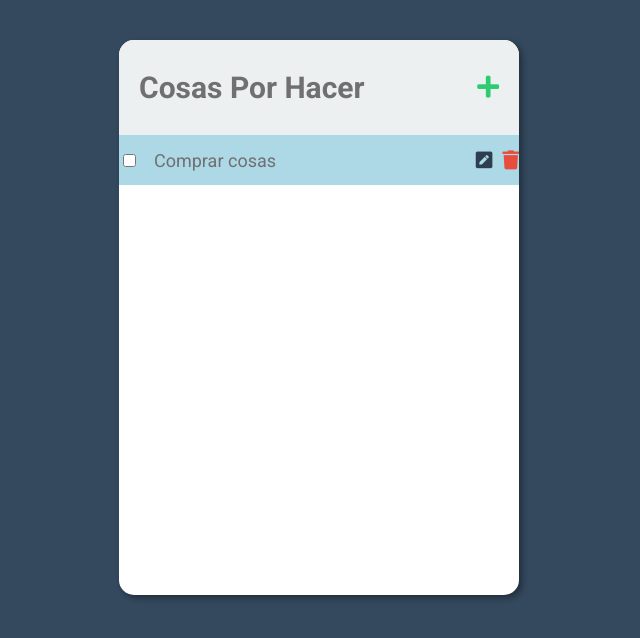
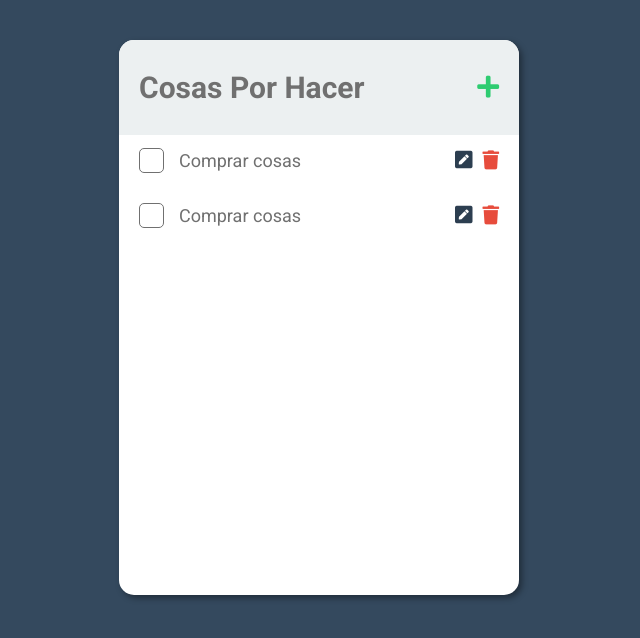
Before and after one commit to fabian0896/AppToDos, a React (Create React App) app: page / in a window 1280 px wide. Shown: the top 638 px of the page, without its empty margins (321-961 px from the left). Built offline with nearby package versions, Linux system fonts and the light colour scheme.

Commit message:
styling de checkbox

```diff
--- a/src/App.js
+++ b/src/App.js
@@ -9,6 +9,7 @@ class App extends Component {
       <div className="App">
           <Header  />
           <Task task="Comprar cosas "/>
+          <Task task="Comprar cosas "/>
       </div>
     );
   }
--- /dev/null
+++ b/src/Checkbox/Checkbox.css
@@ -0,0 +1,79 @@
+
+.Checkbox-container{
+    position: relative;
+    width: 25px;
+    height: 25px;
+    padding: 0;
+    margin: 0;
+    overflow: hidden;
+}
+
+
+.Checkbox-container input{
+    position: absolute;
+    display: none;
+    width: 0;
+    height: 0;
+}
+
+.Checked{
+    animation: scale-out .2s linear forwards;
+    position: absolute;
+    margin: 0;
+    display: flex;
+    top: 0;
+    left: 0;
+    right: 0;
+    bottom: 0;
+    justify-content: center;
+    align-items: center;
+    color: white;
+    border-radius: 5px;
+    border: 1px solid #707070;
+}
+
+.Checkbox-container input:checked + .Checked{
+    animation: scale-in .2s linear forwards;
+    display: flex;
+}
+
+
+@keyframes scale-in{
+    0%{
+        transform: scale(1)
+    }
+    50%{
+        transform: scale(.4)
+    }
+    70%{
+        transform: translate(1.5);
+    }
+    90%{
+        background: white;
+    }
+    100%{
+        transform: scale(1);
+        background: #2ECC71;
+        border: none;
+    }
+}
+
+
+@keyframes scale-out{
+    0%{
+        transform: scale(1)
+    }
+    50%{
+        transform: scale(.4)
+    }
+    70%{
+        transform: translate(1.5);
+    }
+    90%{
+        background: white;
+    }
+    100%{
+        transform: scale(1);
+        background: white;
+    }
+}
--- /dev/null
+++ b/src/Checkbox/Checkbox.js
@@ -0,0 +1,28 @@
+import React from 'react';
+import './Checkbox.css';
+
+class Checkbox extends React.Component{
+
+    state={
+        check: false
+    }
+
+    handleClick = ()=>{
+        this.setState({
+            check: !this.state.check
+        })
+    }
+
+    render(){
+        return(
+            <label  className="Checkbox-container">
+                <input onChange={this.handleClick} checked={this.state.check} onClick={ this.handleClick}  type="checkbox" name="" id=""/>
+                <span className="Checked"><i className="fas fa-check"></i></span>
+            </label>
+        )
+    }
+
+}
+
+
+export default Checkbox
--- a/src/Task/Task.css
+++ b/src/Task/Task.css
@@ -1,11 +1,12 @@
 .Task{
     min-height: 50px;
     width: 100%;
-    background: lightblue;
     display: flex;
     align-items: center;
     justify-content: space-between;
     margin-bottom: 5px;
+    padding: 0 20px;
+    box-sizing: border-box;
 }
 
 .Task-content{
@@ -15,7 +16,7 @@
     align-items: center;
 }
 
-.Task-content span{
+.Task-content > span{
     margin-left: 15px;
 }
 
@@ -28,6 +29,7 @@
     cursor: pointer;
     color: #2C3E50;
     margin-right: 10px;
+    font-size: 20px;
 }
 
 .Task-delete{
--- a/src/Task/Task.js
+++ b/src/Task/Task.js
@@ -1,16 +1,17 @@
 import React from 'react';
 import './Task.css';
+import Checkbox from '../Checkbox/Checkbox'
 
 class Task extends React.Component{
     render(){
         return(
             <div className="Task">
                 <div className="Task-content">
-                    <input type="checkbox" name="" id=""/>
+                    <Checkbox />
                     <span className="Task-text">{ this.props.task }</span>
                 </div>
                 <div className="Task-actions">
-                    <a className="Task-edit" href="#"><i class="fas fa-pen-square"></i></a>
+                    <a className="Task-edit" href="#"><i className="fas fa-pen-square"></i></a>
                     <a className="Task-delete" href="#"><i className="fas fa-trash"></i></a>
                 </div>
             </div>
```
